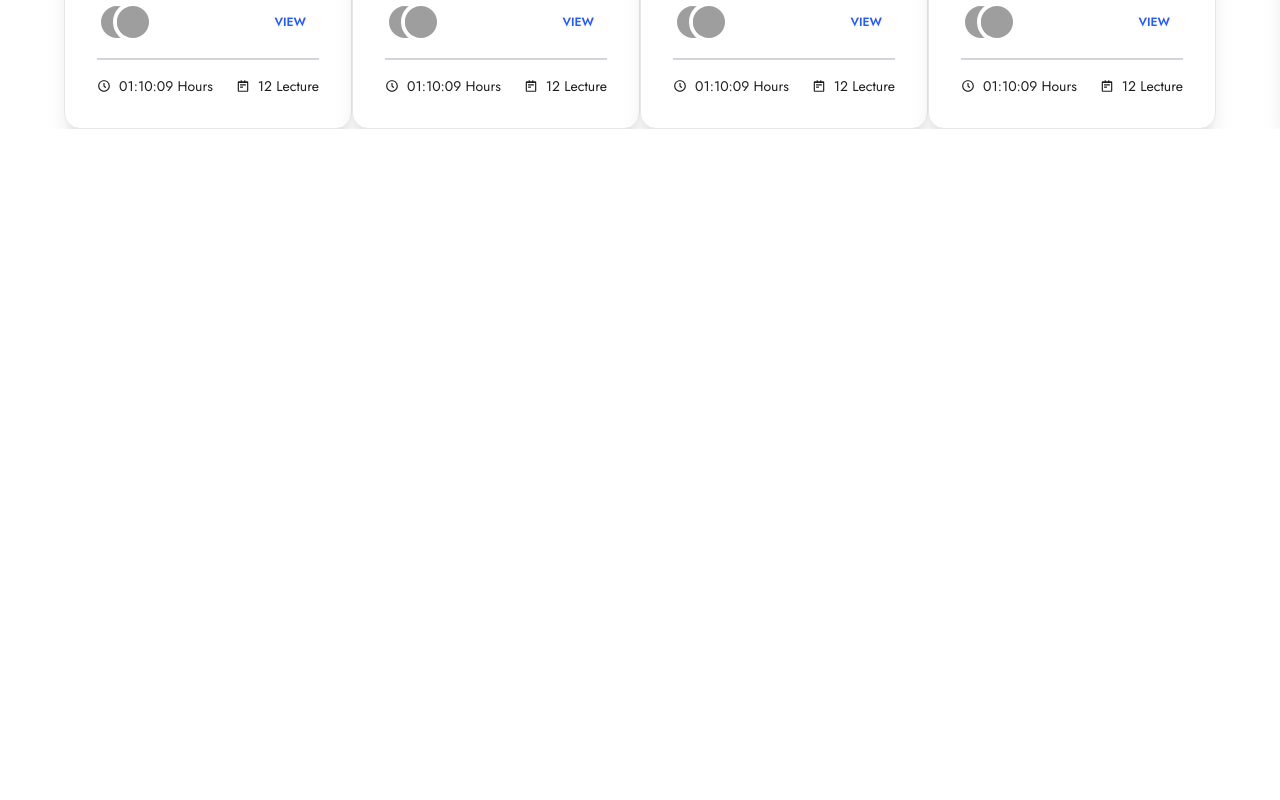
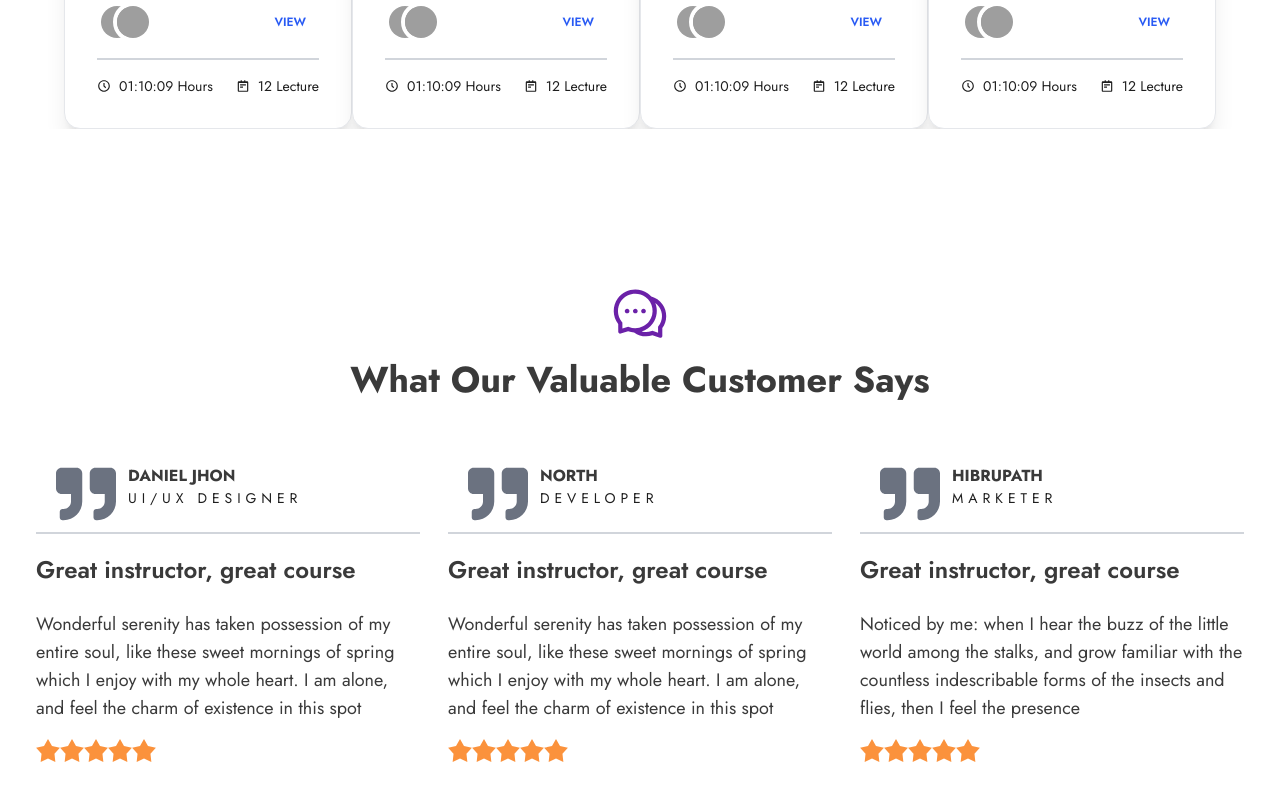
Before and after one commit to JoyCmollik/uLearn-mern-stack-webapplic, a React (Create React App) app in the folder ulearn-react-client-side/: page /home/design in a window 1280 px wide. Shown: the part 1551-2351 px from the top of the page. Before the commit the page ends 1739 px from the top, so only its background shows below. Built offline with nearby package versions, Linux system fonts and the light colour scheme; grey boxes are pictures that could not be loaded.

Commit message:
customer review

```diff
--- a/ulearn-react-client-side/src/components/Home/CourseCarousel/CourseCarousel.js
+++ b/ulearn-react-client-side/src/components/Home/CourseCarousel/CourseCarousel.js
@@ -3,15 +3,15 @@ import CourseCard from '../CoursesCard/CourseCard';
 
 const CourseCarousel = ({ courses }) => {
 	return (
-		<div className='carousel w-full mb-20 '>
+		<div className='carousel w-full'>
 			<div id='slide1' className='carousel-item relative w-full'>
-				<div className='flex flex-wrap mx-auto'>
+				<div className='flex flex-wrap mx-auto md:flex-none md:flex-nowrap'>
 					{courses.slice(0, 4).map((course) => (
 						<CourseCard key={course.id} course={course} />
 					))}
 				</div>
 				<div className='absolute flex justify-between transform -translate-y-1/2 left-5 right-5 top-1/2'>
-					<a href='#slide4' className='btn btn-circle'>
+					<a href='#slide1' className='btn btn-circle'>
 						❮
 					</a>
 					<a href='#slide2' className='btn btn-circle'>
@@ -20,7 +20,7 @@ const CourseCarousel = ({ courses }) => {
 				</div>
 			</div>
 			<div id='slide2' className='carousel-item relative w-full'>
-				<div className='flex flex-wrap '>
+				<div className='flex flex-wrap md:flex-none md:flex-nowrap mx-auto'>
 					{courses.slice(4, 8).map((course) => (
 						<CourseCard key={course.id} course={course} />
 					))}
@@ -29,7 +29,7 @@ const CourseCarousel = ({ courses }) => {
 					<a href='#slide1' className='btn btn-circle'>
 						❮
 					</a>
-					<a href='#slide3' className='btn btn-circle'>
+					<a href='#slide2' className='btn btn-circle'>
 						❯
 					</a>
 				</div>
--- a/ulearn-react-client-side/src/components/Home/CoursesCard/CourseCard.js
+++ b/ulearn-react-client-side/src/components/Home/CoursesCard/CourseCard.js
@@ -8,8 +8,13 @@ const CourseCard = (props) => {
 
 	return (
 		<div className='card w-72 bg-white  shadow-xl mx-auto border border-gray-200 box-border'>
-			<figure className='px-3 pt-3'>
+			<figure className='px-3 pt-3 relative'>
 				<img src={img} alt='course' className='rounded-xl' />
+				<div className='absolute top-3 right-4'>
+					<button className='btn-sm btn-active btn-ghost text-white font-semibold'>
+						$ {price}
+					</button>
+				</div>
 			</figure>
 			<div className='card-body'>
 				<p className='text-xs text-left capitalize bg-primary text-white w-16 py-1 px-2 rounded-md'>
@@ -29,7 +34,7 @@ const CourseCard = (props) => {
 						type='radio'
 						name='rating-2'
 						className='mask mask-star-2 bg-orange-400'
-						checked
+						readOnly
 					/>
 					<input
 						type='radio'
--- a/ulearn-react-client-side/src/components/Home/CoursesSelection/CoursesSelection.js
+++ b/ulearn-react-client-side/src/components/Home/CoursesSelection/CoursesSelection.js
@@ -1,5 +1,5 @@
 import React from 'react';
-import { Link, NavLink, Outlet } from 'react-router-dom';
+import { Outlet } from 'react-router-dom';
 import { MdOutlineScreenSearchDesktop } from 'react-icons/md';
 import NestedLink from '../NestedLink/NestedLink';
 
@@ -7,7 +7,7 @@ const nestedlinks = [
 	{ id: 21, to: '/home/development', text: 'Development' },
 	{ id: 22, to: '/home/business', text: 'Business' },
 	{ id: 23, to: '/home/software', text: 'Software' },
-	{ id: 23, to: '/home/Design', text: 'Design' },
+	{ id: 24, to: '/home/Design', text: 'Design' },
 ];
 
 const CoursesSelection = () => {
@@ -25,7 +25,7 @@ const CoursesSelection = () => {
 					</h2>
 				</article>
 				<article className='flex flex-col md:flex-row justify-between items-center'>
-					<p className='text-sm'>
+					<p className='text-sm ml-10'>
 						CHOOSE FROM 5,000 ONLINE VIDEO COURSES WITH NEW
 						ADDITIONS
 					</p>
--- a/ulearn-react-client-side/src/components/Home/CustomerReviews/CustomerReview.js
+++ b/ulearn-react-client-side/src/components/Home/CustomerReviews/CustomerReview.js
@@ -1,10 +1,48 @@
 import React from 'react';
+import { AiOutlineComment } from 'react-icons/ai';
+
+import ReviewCard from '../ReviewCard/ReviewCard';
+
+const reviews = [
+	{
+		id: 41,
+		name: 'DANIEL JHON',
+		position: 'UI/UX DESIGNER',
+		title: 'Great instructor, great course',
+		desc: 'Wonderful serenity has taken possession of my entire soul, like these sweet mornings of spring which I enjoy with my whole heart. I am alone, and feel the charm of existence in this spot',
+	},
+	{
+		id: 42,
+		name: 'NORTH',
+		position: 'DEVELOPER',
+		title: 'Great instructor, great course',
+		desc: 'Wonderful serenity has taken possession of my entire soul, like these sweet mornings of spring which I enjoy with my whole heart. I am alone, and feel the charm of existence in this spot',
+	},
+	{
+		id: 43,
+		name: 'HIBRUPATH',
+		position: 'MARKETER',
+		title: 'Great instructor, great course',
+		desc: 'Noticed by me: when I hear the buzz of the little world among the stalks, and grow familiar with the countless indescribable forms of the insects and flies, then I feel the presence',
+	},
+];
 
 const CustomerReview = () => {
 	return (
-		<div>
-			<h2>CustomerReview</h2>
-		</div>
+		<section className='bg-base-100 pt-24 container mx-auto min-h-screen mb-20'>
+			{/* title */}
+			<article>
+				<AiOutlineComment className='text-6xl mx-auto text-purple-800' />
+				<h2 className='capitalize font-bold text-4xl text-center my-4'>
+					what our valuable customer says
+				</h2>
+				<div className='flex flex-wrap mx-auto justify-center space-x-7 mt-16'>
+					{reviews.map((review) => (
+						<ReviewCard key={review.id} {...review} />
+					))}
+				</div>
+			</article>
+		</section>
 	);
 };
 
--- /dev/null
+++ b/ulearn-react-client-side/src/components/Home/ReviewCard/ReviewCard.js
@@ -0,0 +1,57 @@
+import React from 'react';
+import { FaQuoteRight } from 'react-icons/fa';
+const ReviewCard = ({ title, name, position, desc }) => {
+	return (
+		<div className='w-96 mb-5 md:mb-0'>
+			<div className='flex  gap-3 ml-5 '>
+				<p>
+					<FaQuoteRight className='text-6xl text-gray-500' />
+				</p>
+				<div className=''>
+					<h3 className='text-base font-bold'>{name}</h3>
+					<h4 className='text-sm text-dark tracking-[.35em]'>
+						{position}
+					</h4>
+				</div>
+			</div>
+			<div className='border border-gray-300 mt-2 mb-5'></div>
+			<div className='flex flex-col space-y-4'>
+				<div className='flex flex-col space-y-6'>
+					<h4 className='font-semibold'>{title}</h4>
+					<p className='text-lg'>{desc}</p>
+				</div>
+				{/* rating */}
+				<div className='rating'>
+					<input
+						type='radio'
+						name='rating-2'
+						className='mask mask-star-2 bg-orange-400'
+					/>
+					<input
+						type='radio'
+						name='rating-2'
+						className='mask mask-star-2 bg-orange-400'
+						readOnly
+					/>
+					<input
+						type='radio'
+						name='rating-2'
+						className='mask mask-star-2 bg-orange-400'
+					/>
+					<input
+						type='radio'
+						name='rating-2'
+						className='mask mask-star-2 bg-orange-400'
+					/>
+					<input
+						type='radio'
+						name='rating-2'
+						className='mask mask-star-2 bg-orange-400'
+					/>
+				</div>
+			</div>
+		</div>
+	);
+};
+
+export default ReviewCard;
--- a/ulearn-react-client-side/src/pages/Home/Home.js
+++ b/ulearn-react-client-side/src/pages/Home/Home.js
@@ -1,6 +1,7 @@
 import React from 'react';
 
 import CoursesSelection from '../../components/Home/CoursesSelection/CoursesSelection';
+import CustomerReview from '../../components/Home/CustomerReviews/CustomerReview';
 import Hero from '../../components/Home/Hero/Hero';
 import Navbar from '../../components/layout/Navbar/Navbar';
 
@@ -11,7 +12,7 @@ const Home = () => {
 				<Navbar />
 				<Hero />
 				<CoursesSelection />
-				{/* 				<CourseCarousel /> */}
+				<CustomerReview />
 			</>
 		</div>
 	);
```
